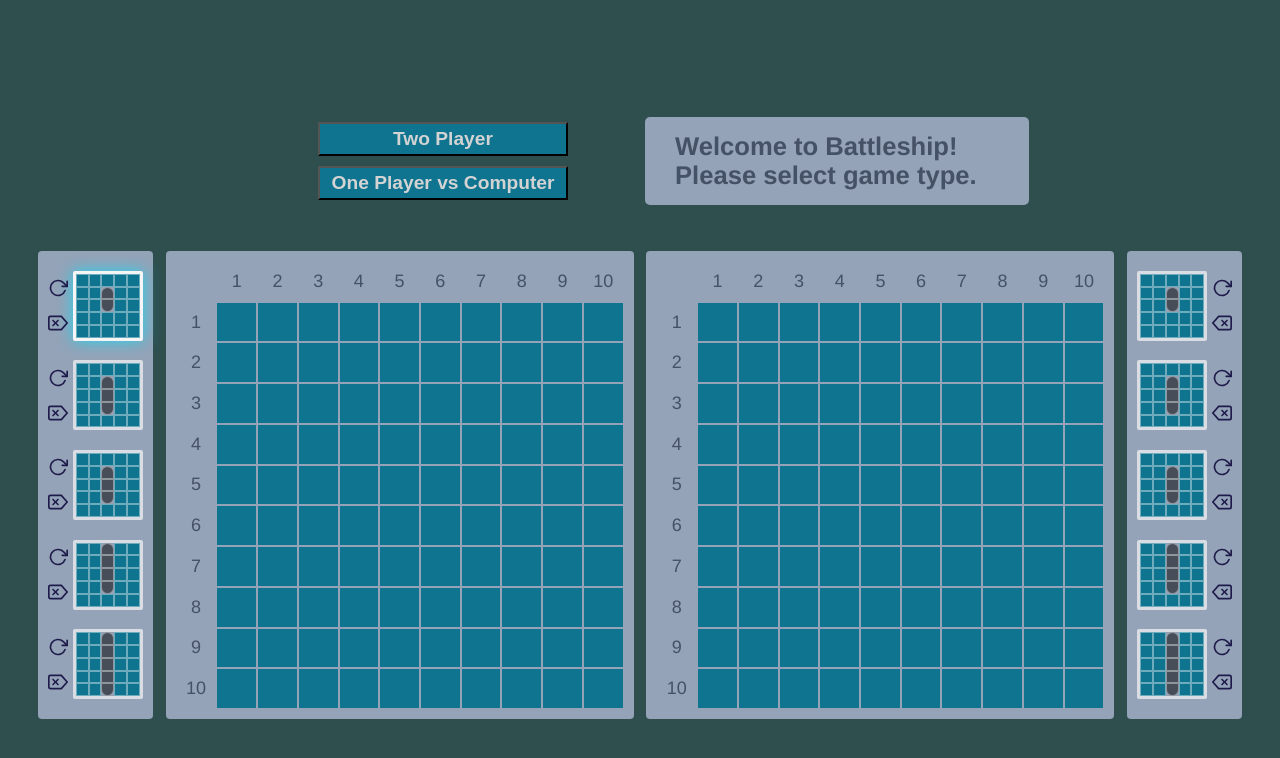
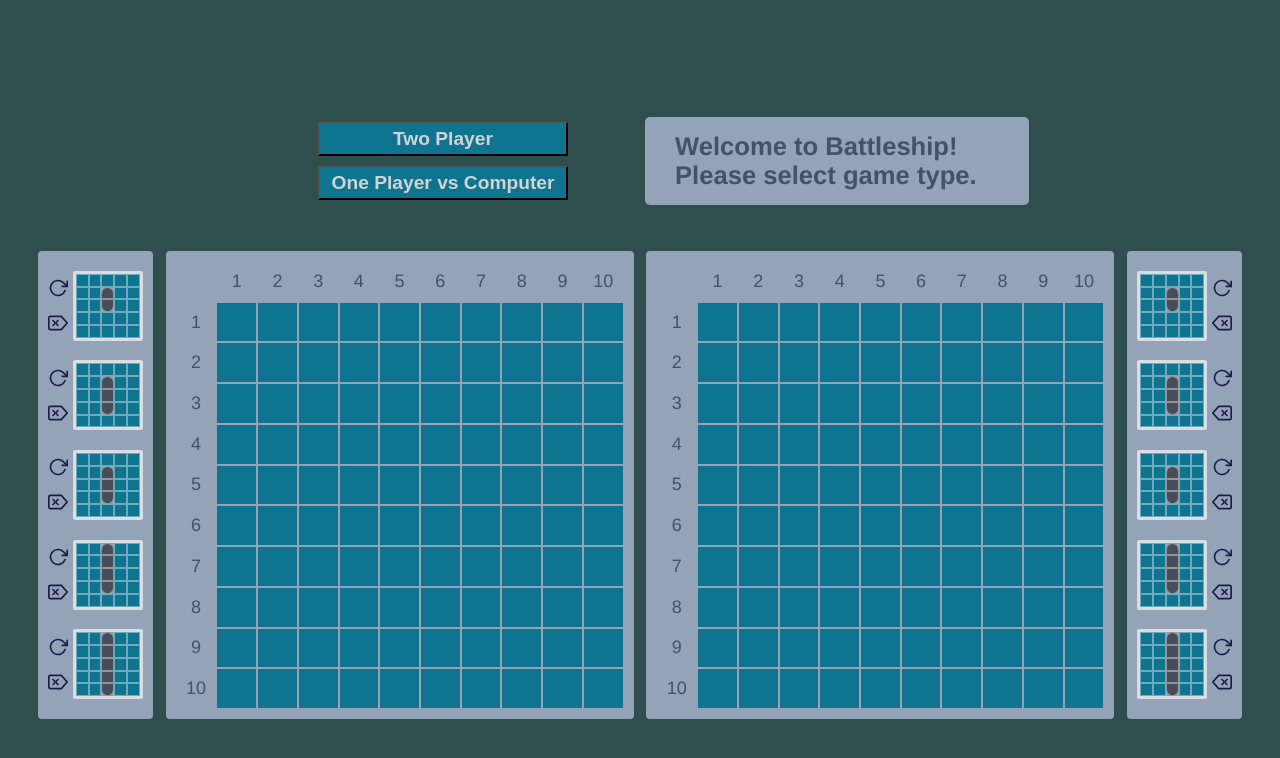
Before and after one commit to Raikho/battleship, a website built with webpack: page src/template.html in a window 1280 px wide. Both pictures are taken after a click on the element 107 px from the left and 305 px from the top of the page. Built offline with nearby package versions, Linux system fonts and the light colour scheme.

Commit message:
prevent selecting models in some staves

```diff
--- a/src/game.js
+++ b/src/game.js
@@ -109,8 +109,8 @@ export default class Game {
 
     clickModel(playerName, index) {
         console.log(`model clicked at ${playerName}, ${index}`);
+        if (!this.isState('p1pick', 'p1confirm', 'p2pick', 'p2confirm')) return;
 
-        // Check state
         this.selectModel(playerName, index)
 
         this.update();
--- a/src/style.css
+++ b/src/style.css
@@ -184,7 +184,7 @@ button:not(.active) {
 }
 .modelboard.selected {
     border: 3px solid #f5f5f5;
-    box-shadow: 0 0 15px var(--border-glow);
+    box-shadow: 0 0 15px #f5f5f5;
 }
 .modelboard.sunk {border-color: #ff4500bb;}
 .modelsquare {
```
Also changed, not shown: dist/bundle.js.
